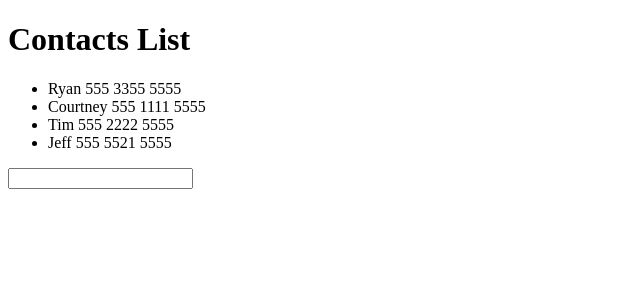
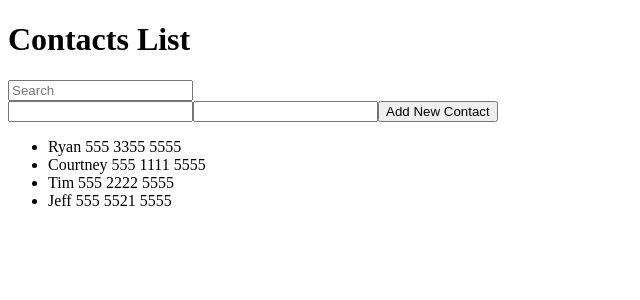
Before and after one commit to rcruzy/react-for-everyone-levelup-tuts, a React app: page / in a window 1280 px wide. Shown: the top 300 px of the page, without its empty margins (0-640 px from the left). Built offline with nearby package versions, Linux system fonts and the light colour scheme.

Commit message:
tutorial 15 using forms

```diff
--- a/src/ContactsList.js
+++ b/src/ContactsList.js
@@ -8,10 +8,12 @@
 // chld component component
 class ContactsList extends React.Component {
 
-	constructor() {
-		super();
+	// pass props to state
+	constructor(props) {
+		super(props);
 		this.state = {
-			search: ''
+			search: '',
+			contacts: props.contacts
 		};
 	}
 
@@ -23,8 +25,37 @@
 		this.setState({search: event.target.value.substr(0, 20)});
 	}
 
+	addContact(event) {
+		// prevent from reloading the whole page
+		event.preventDefault();
+
+		// set this values to variables
+		let name = this.refs.name.value;
+		let phone = this.refs.phone.value;
+
+		// randomize id
+		let id = Math.floor((Math.random() * 100) + 1);
+
+
+		console.log();
+
+		// grab the variables and push it in the contacts
+		// array ala ES6 style's shorthand for setting objects
+		// i.e id: id, name: name, etc..
+		this.setState({
+			contacts: this.state.contacts.concat({
+				id, name, phone
+			})
+		});
+
+		// set to empty to removed added contacts
+		// to input fields
+		this.refs.name.value = '';
+		this.refs.phone.value = '';
+	}
+
     render() {
-    	let filteredContacts = this.props.contacts.filter(
+    	let filteredContacts = this.state.contacts.filter(
     		// filter contacts if it matches input field
     		// chain toLower
     		(contact) => {
@@ -34,6 +65,25 @@
 
         return (
         	<div>
+            	{/* state from the constructor above
+					onChange to update
+					bind updateSearch to 'this'
+            	 */}
+	           	<input type="text"
+           			value={this.state.search}
+           			placeholder="Search"
+	           		onChange={this.updateSearch.bind(this)}/>
+
+	           	{/* bind to this context (addContact function)
+					Use refs to access input - insert to
+					object array
+	           	*/}
+	           	<form onSubmit={this.addContact.bind(this)}>
+	           		<input type="text" ref="name" />
+	           		<input type="text" ref="phone" />
+	           		<button type="submit">Add New Contact</button>
+	           	</form>
+
 	            <ul>
 	            	{/* loop inside array with map function
 						return component inside annon function
@@ -45,14 +95,6 @@
 	            		return <Contact contact={contact} key={contact.id}/>
 	            	})}
 	            </ul>
-
-            	{/* state from the constructor above
-					onChange to update
-					bind updateSearch to 'this'
-            	 */}
-	           	<input type="text"
-	           			value={this.state.search}
-	           		onChange={this.updateSearch.bind(this)}/>
         	</div>
         )
     }
```
